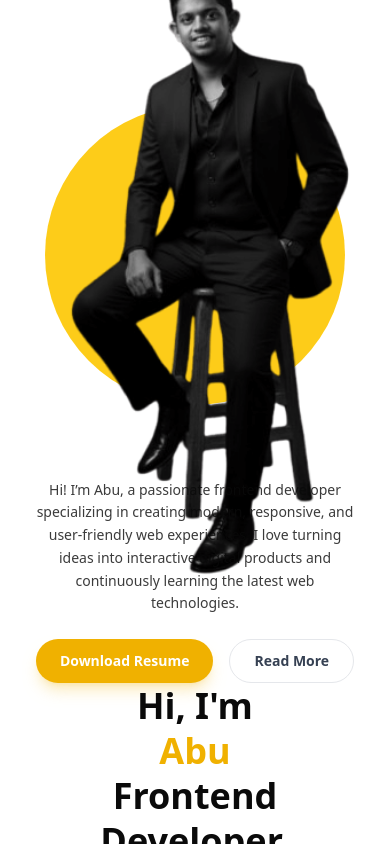
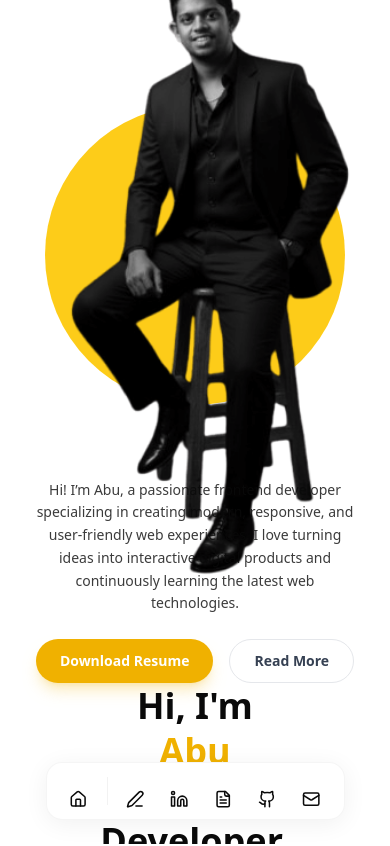
Before and after one commit to Abu-sid07/Abu-web, a Next.js app: page / in a window 390 px wide. Shown: the top 846 px of the page. Built offline with nearby package versions, Linux system fonts and the light colour scheme.

Commit message:
feat: mobile responsive - blog & home page updated, DockBar removed

```diff
--- a/app/blog/page.tsx
+++ b/app/blog/page.tsx
@@ -2,7 +2,7 @@
 
 import React, { useState } from 'react'
 // Import Components
-import { Dock, DockIcon } from '@/components/ui/Dock'
+
 import Header from '@/components/ui/Header-blog'
 import BlogList from '@/components/ui/BlogList-blog'
 import ArticleView from '@/components/article/ArticleView-blog'
@@ -29,23 +29,7 @@ export default function BlogPage() {
   return (
     <div className="min-h-screen bg-black text-white">
 
-      {/* Dock Navbar */}
-      <div className="flex justify-center pt-6 pb-4">
-        <Dock>
-          <DockIcon>
-            <a href="/">Home</a>
-          </DockIcon>
-          <DockIcon>
-            <a href="/blog">Blog</a>
-          </DockIcon>
-          <DockIcon>
-            <a href="/projects">Projects</a>
-          </DockIcon>
-          <DockIcon>
-            <a href="/contact">Contact</a>
-          </DockIcon>
-        </Dock>
-      </div>
+
 
       {currentView === 'list' ? (
         <>
--- a/app/page.tsx
+++ b/app/page.tsx
@@ -1,47 +1,146 @@
+"use client"
 
+import React, { useRef, useState } from 'react';
 import { MinimalistHeroDemo } from '@/components/MinimalistHeroDemo';
-
 import About from '@/components/ui/About';
 import Skills from '@/components/ui/Skills';
 import Projects from '@/components/ui/Projects';
 import Experience from '@/components/ui/Experience';
+import Link from 'next/link';
+import {
+  HomeIcon,
+  PenLineIcon,
+  LinkedinIcon,
+  FileTextIcon,
+  GithubIcon,
+  MailIcon,
+} from 'lucide-react';
 
+interface NavItem {
+  icon: React.ElementType;
+  label: string;
+  href: string;
+  external: boolean;
+  sep?: boolean;
+}
+
+const navItems: NavItem[] = [
+  { icon: HomeIcon,     label: "Home",     href: "#hero",                                  external: false },
+  { icon: PenLineIcon,  label: "Blog",     href: "/blog",                                  external: false, sep: true },
+  { icon: LinkedinIcon, label: "LinkedIn", href: "https://www.linkedin.com/in/abusid07",   external: true  },
+  { icon: FileTextIcon, label: "Resume",   href: "/resume.pdf",                            external: true  },
+  { icon: GithubIcon,   label: "GitHub",   href: "https://github.com/Abu-sid07",           external: true  },
+  { icon: MailIcon,     label: "Gmail",    href: "mailto:abubackersiddique311@gmail.com",  external: false },
+]
+
+function DockNav() {
+  const [hoveredIndex, setHoveredIndex] = useState<number | null>(null);
+
+  const getSize = (index: number): number => {
+    if (hoveredIndex === null) return 40;
+    const diff = Math.abs(index - hoveredIndex);
+    if (diff === 0) return 58;
+    if (diff === 1) return 48;
+    return 40;
+  };
+
+  const getY = (index: number): number => {
+    if (hoveredIndex === null) return 0;
+    const diff = Math.abs(index - hoveredIndex);
+    if (diff === 0) return -12;
+    if (diff === 1) return -6;
+    return 0;
+  };
+
+  return (
+    <div className="flex items-end gap-1 bg-background border border-border/40 rounded-2xl px-3 h-[58px]"
+      style={{ boxShadow: '0 4px 24px 0 rgba(0,0,0,0.06)' }}>
+      {navItems.map((item, index) => {
+        const size = getSize(index);
+        const y = getY(index);
+        const isHovered = hoveredIndex === index;
+
+        return (
+          <React.Fragment key={item.label}>
+            {item.sep && (
+              <div className="w-px h-7 bg-border/50 mx-1 self-center flex-shrink-0" />
+            )}
+            <div
+              className="relative flex items-center justify-center flex-shrink-0 cursor-pointer"
+              style={{ width: size, height: size, transform: `translateY(${y}px)`, transition: 'width 0.2s cubic-bezier(0.34,1.56,0.64,1), height 0.2s cubic-bezier(0.34,1.56,0.64,1), transform 0.2s cubic-bezier(0.34,1.56,0.64,1)' }}
+              onMouseEnter={() => setHoveredIndex(index)}
+              onMouseLeave={() => setHoveredIndex(null)}
+            >
+              {/* Tooltip */}
+              <span
+                className="absolute left-1/2 pointer-events-none z-50 whitespace-nowrap rounded-lg bg-[#18181b] px-2 py-1 text-[11px] font-medium text-white"
+                style={{
+                  bottom: 'calc(100% + 10px)',
+                  transform: `translateX(-50%) translateY(${isHovered ? 0 : 6}px)`,
+                  opacity: isHovered ? 1 : 0,
+                  transition: 'opacity 0.12s ease, transform 0.12s ease',
+                }}
+              >
+                {item.label}
+                <span
+                  className="absolute left-1/2 top-full -translate-x-1/2 border-4 border-transparent"
+                  style={{ borderTopColor: '#18181b' }}
+                />
+              </span>
+
+              {/* Icon button */}
+              <Link
+                href={item.href}
+                target={item.external ? '_blank' : '_self'}
+                rel={item.external ? 'noopener noreferrer' : undefined}
+                className="flex items-center justify-center w-full h-full rounded-xl text-foreground transition-colors"
+                style={{ background: isHovered ? 'hsl(var(--muted))' : 'transparent' }}
+              >
+                <item.icon
+                  style={{
+                    width: size * 0.46,
+                    height: size * 0.46,
+                    transition: 'width 0.2s cubic-bezier(0.34,1.56,0.64,1), height 0.2s cubic-bezier(0.34,1.56,0.64,1)',
+                  }}
+                />
+              </Link>
+            </div>
+          </React.Fragment>
+        );
+      })}
+    </div>
+  );
+}
 
 export default function Home() {
   return (
     <main className="w-full">
 
-
-
-      {/* Hero Section */}
       <section id="hero" className="h-screen w-full">
         <MinimalistHeroDemo />
       </section>
 
-      {/* About Section */}
       <section id="about" className="w-full bg-white">
         <About />
       </section>
 
-      {/* Skills Section */}
       <section id="skills" className="w-full">
         <Skills />
       </section>
 
-      {/* Projects Section */}
       <section id="projects" className="w-full">
         <Projects />
       </section>
 
-      {/* Experience & Education Section */}
       <section id="experience" className="w-full">
         <Experience />
       </section>
 
+      {/* Dillion Verma Exact Dock */}
+      <div className="fixed bottom-6 left-0 right-0 flex justify-center z-50">
+        <DockNav />
+      </div>
 
-
-
-
-      </main>
+    </main>
   );
 }
--- a/components/ui/DockBar.tsx
+++ /dev/null
@@ -1,60 +0,0 @@
-"use client"
-
-import React, { useEffect, useState } from "react"
-import { Dock, DockIcon } from "./Dock" // assuming the Dock component is in the same folder; if Dock is exported from another file adjust path
-import { cn } from "@/lib/utils"
-
-interface DockBarProps {
-  className?: string
-  iconSize?: number
-  darkMode?: boolean
-}
-
-const icons = [
-  "next.js",
-  "react",
-  "typescript",
-  "javascript",
-  "html5",
-  "css3",
-  "vercel",
-  "git",
-  "github",
-]
-
-export function DockBar({ className, iconSize = 64, darkMode }: DockBarProps) {
-  const [isDark, setIsDark] = useState<boolean>(false)
-
-  useEffect(() => {
-    if (typeof darkMode === "boolean") {
-      setIsDark(darkMode)
-      return
-    }
-    const mq = window.matchMedia && window.matchMedia("(prefers-color-scheme: dark)")
-    if (!mq) return
-    setIsDark(mq.matches)
-    const handler = (e: MediaQueryListEvent) => setIsDark(e.matches)
-    mq.addEventListener("change", handler)
-    return () => mq.removeEventListener("change", handler)
-  }, [darkMode])
-
-  // If dark, use monochrome white icons (by adding /FFFFFF), otherwise default brand colors
-  const getIconUrl = (slug: string) =>
-    isDark ? `https://cdn.simpleicons.org/${slug}/FFFFFF` : `https://cdn.simpleicons.org/${slug}`
-
-  return (
-    <div className={cn("w-full flex justify-center", className)}>
-      <Dock iconSize={iconSize} className="shadow-none">
-        {icons.map((slug) => (
-          <DockIcon
-            key={slug}
-            href="#"
-            name={slug}
-            src={getIconUrl(slug)}
-            iconSize={iconSize}
-          />
-        ))}
-      </Dock>
-    </div>
-  )
-}
```
